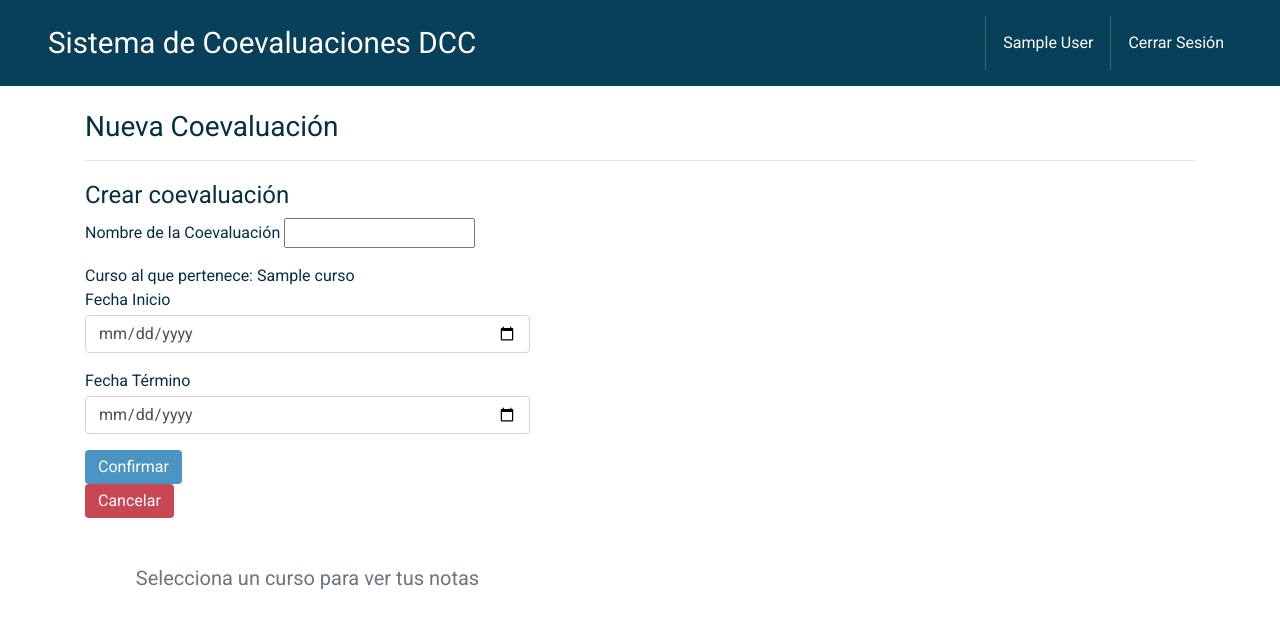
After one commit to DCC-CC4401/2018-2-Los-mas-lolein-de-Ingenieria-T4, a Django app: page /nuevaCoevaluacion/1 in a window 1280 px wide. The commit adds this page. Shown: the top 628 px of the page. Run offline with Django 3.2, Linux system fonts and the light colour scheme; a user stored in the database is signed in; tables that the repository leaves empty hold one stand-in row (values such as "Sample post"); some libraries are stand-ins or nearby versions.

Commit message:
Vista nueva coevaluacion

```diff
--- a/Proyecto/cevichecorp/templates/coevaluacion-vista-docente.html
+++ b/Proyecto/cevichecorp/templates/coevaluacion-vista-docente.html
@@ -43,7 +43,8 @@
         <!-- Cuerpo -->
         <div class="container"> <!-- Contenedor responsivo, se adapta a la pantalla con puntos de quiebre. -->
 
-            <h3 class="d-inline-block page-title">Ficha de Coevaluación</h3>
+            <h3 class="d-inline-block pag
+            e-title">Ficha de Coevaluación</h3>
             <hr/>
             <!-- Contenido -->
             <div class="row mb-3">
--- a/Proyecto/cevichecorp/templates/curso-vista-alumno.html
+++ b/Proyecto/cevichecorp/templates/curso-vista-alumno.html
@@ -140,7 +140,11 @@
                 <!-- Tabla de coevaluaciones -->
                 <div class="col-md-10 offset-1 mb-5">
             		<h4 class="d-inline-block mt-1">Coevaluaciones del curso</h4>
-                    <button type="button" id="add-coev-btn" class="btn btn-primary-custom float-right">Agregar coevaluación</button>
+                    <form method="post" action="{% url "nuevaCoevaluacion" curso.pk %}">
+                        {% csrf_token %}
+                        <input type="submit" id="add-coev-btn" class="btn btn-primary-custom float-right" value="Agregar coevaluacion">
+                    </form>
+
 
                     <div class="table-wrap table-responsive my-1"> <!-- "Envoltura" de la tabla -->
                         <table class="table table-coeval-curso table-striped table-hover mb-0"> <!-- Tabla -->
--- a/Proyecto/cevichecorp/templates/curso-vista-docente.html
+++ b/Proyecto/cevichecorp/templates/curso-vista-docente.html
@@ -54,7 +54,7 @@
                 <!-- Tabla de coevaluaciones -->
                 <div class="col-md-10 offset-1 mb-5">
             		<h4 class="d-inline-block mt-1">Coevaluaciones del curso</h4>
-                    <button type="button" id="add-coev-btn" class="btn btn-primary-custom float-right">Agregar coevaluación</button>
+                    <button type="button" id="add-coev-btn1" class="btn btn-primary-custom float-right" href="/">Agregar coevaluación</button>
 
                     <div class="table-wrap table-responsive my-1"> <!-- "Envoltura" de la tabla -->
                         <table class="table table-coeval-curso table-striped table-hover mb-0"> <!-- Tabla -->
--- /dev/null
+++ b/Proyecto/cevichecorp/templates/nueva-coevaluacion.html
@@ -0,0 +1,88 @@
+<!DOCTYPE html>
+    <html lang="es">
+    <head>
+        <meta charset="UTF-8">
+        <link rel="stylesheet" href="../static/css/bootstrap.min.css"/>
+        <link rel="stylesheet" href="../static/css/coeval.css"/>
+        <link rel="stylesheet" href="https://fonts.googleapis.com/css?family=Roboto">
+        <script src="https://code.jquery.com/jquery-3.1.0.min.js"></script>
+        <script src="../static/js/bootstrap.min.js"></script>
+        <script src="../static/js/coeval.js"></script>
+        <title>Sistema de Coevaluaciones DCC</title>
+    </head>
+    <body>
+        <!-- Barra superior -->
+        <nav class="navbar navbar-expand-lg navbar-dark bg-dark px-5 py-3">
+            <a class="navbar-brand" href="../">Sistema de Coevaluaciones DCC</a>
+            <!-- Al achicar la pantalla, el menú se oculta y se vuelve desplegable mediante este botón. -->
+            <button class="navbar-toggler" type="button" data-toggle="collapse" data-target="#navbarSupportedContent" aria-controls="navbarSupportedContent" aria-expanded="false" aria-label="Toggle navigation">
+                <span class="navbar-toggler-icon">
+                    <i class="fa fa-navicon"></i>
+                </span>
+            </button>
+
+            <!-- Menú superior-derecha -->
+            <div class="collapse navbar-collapse" id="navbarSupportedContent">
+                <ul class="navbar-nav ml-auto">
+                    <li class="divider-vertical"></li>
+                    <li class="nav-item">
+                        <a class="nav-link" href="../perfil">{{usuario}}</a>
+                    </li>
+                    <li class="divider-vertical"></li>
+                    <li class="nav-item">
+                        <a class="nav-link" href="../out">Cerrar Sesión</a>
+                    </li>
+                </ul>
+            </div>
+        </nav>
+        <!-- FIN Barra superior -->
+
+        <!-- Cuerpo -->
+        <div class="container"> <!-- Contenedor responsivo, se adapta a la pantalla con puntos de quiebre. -->
+
+            <h3 class="d-inline-block page-title">Nueva Coevaluación</h3>
+            <hr/>
+            <!-- Contenido -->
+            <div class="row">
+
+
+
+
+                <!-- Tabla de notas -->
+                <div class="col-md-5">
+                    <div id="cambiar-contraseasdaa">
+                        <h4 class="d-inline-block mt-1">Crear coevaluación</h4>
+                        <form action="{% url "guardarCoevaluacion" id_curso.pk %}" method="Post">
+                            {% csrf_token %}
+                            <div class="form-group">
+                                <label for="nombreCoev">Nombre de la Coevaluación</label>
+                                <input class="nombreCoev" id="nombreCoev" name="nombreCoev">
+                            </div>
+                            <div class="static">
+                                <!-- Debiera ser estatico -->
+                                Curso al que pertenece: {{ id_curso.nombre }}
+                            </div>
+
+                            <div class="form-group">
+                                <label for="fechainicio">Fecha Inicio</label>
+                                <input type="date" class="form-control" id="fechainicio" name="fechainicio">
+                            </div>
+                            <div class="form-group">
+                                <label for="fechatermino">Fecha Término</label>
+                                <input type="date" class="form-control" id="fechatermino" name="fechatermino">
+                            </div>
+                            <input type="hidden" id="status" name="status" value="1">
+                            <button type="submit" class="btn btn-primary-custom">Confirmar</button>
+                        </form>
+                        <form action="{% url "curso" id_curso.pk %}">
+                            <button type="submit" class="btn btn-cancel">Cancelar</button>
+                        </form>
+                    </div>
+                    <div id="notas-placeholder" class="mt-5">
+                        <h5 class="font-weight-normal text-center text-muted">Selecciona un curso para ver tus notas</h5>
+                    </div>
+                </div>
+            </div>
+        </div>
+    </body>
+    </html>
--- a/Proyecto/cevichecorp/urls.py
+++ b/Proyecto/cevichecorp/urls.py
@@ -9,6 +9,8 @@ urlpatterns = [
     path('perfil/',views.perfil, name='perfil'),
     path('cambioContrasena/',views.cambioContrasena, name='cambioContrasena'),
     path('coevaluacion',views.coevaluacion,name='coevaluacion'),
+    path('nuevaCoevaluacion/<int:id_curso>',views.nuevaCoevaluacion,name='nuevaCoevaluacion'),
+    path('guardarCoevaluacion/<int:id_curso>', views.guardarCoevaluacion, name='guardarCoevaluacion'),
     path('curso/<int:id_curso>', views.curso, name='curso'),
 
 ]
--- a/Proyecto/cevichecorp/views.py
+++ b/Proyecto/cevichecorp/views.py
@@ -189,3 +189,20 @@ def curso(request, id_curso):
 
     else:
         return render(request, 'login.html', {'mensaje': 'Debe iniciar sesión para ingresar.'})
+
+def nuevaCoevaluacion(request,id_curso):
+    curso = Curso.objects.get(pk=id_curso)
+    usuario = request.user.get_full_name
+    dict={'id_curso':curso,'usuario':usuario}
+    return render(request, 'nueva-coevaluacion.html',dict)
+
+def guardarCoevaluacion(request,id_curso):
+
+    nombre_coev = request.POST['nombreCoev']
+    curso_class = Curso.objects.get(pk=id_curso)
+    fechainicio = request.POST['fechainicio']
+    fechatermino = request.POST['fechatermino']
+    status = request.POST['status']
+    coev = Coevaluacion(nombre=nombre_coev, id_curso=curso_class, fecha_inicio=fechainicio, fecha_termino=fechatermino, status=status)
+    coev.save()
+    return curso(request,id_curso)
```
Also changed, not shown: Proyecto/cevichecorp/migrations/0011_merge_20181126_2122.py (added), Proyecto/cevichecorp/migrations/0012_auto_20181126_2122.py (added).
